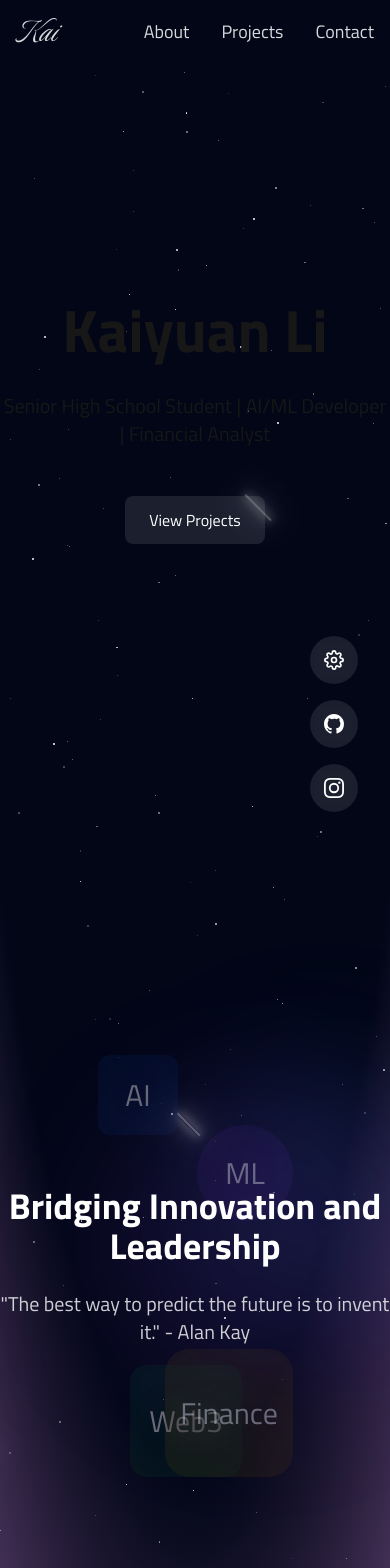
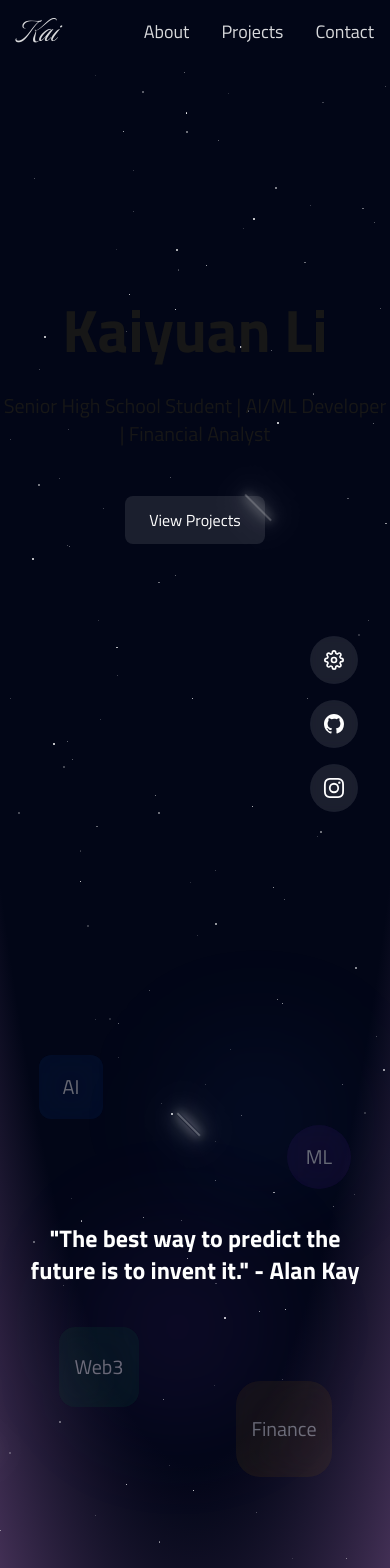
Before and after one commit to Kaiyuanli7/Personal-Website, a Next.js app: page /casual in a window 390 px wide. Shown: the top 1568 px of the page. Built offline with nearby package versions, Linux system fonts and the light colour scheme.

Commit message:
Background consistency and mobile alignment fixes

```diff
--- a/app/about/page.tsx
+++ b/app/about/page.tsx
@@ -4,6 +4,12 @@ import { useEffect, useRef } from 'react'
 import { motion } from 'framer-motion'
 import { useScroll as useLenisScroll } from '@/context/ScrollContext'
 import ContentSection from '@/components/sections/ContentSection'
+import dynamic from 'next/dynamic'
+
+const StarsBackground = dynamic(() => import('@/components/ui/StarsBackground'), {
+  ssr: false,
+  loading: () => null
+})
 
 export default function About() {
   const { lenis } = useLenisScroll()
@@ -16,9 +22,14 @@ export default function About() {
   return (
     <motion.div
       ref={sectionRef}
-      className="min-h-screen bg-gray-950"
+      className="min-h-screen bg-gray-950 relative"
     >
-      <ContentSection />
-          </motion.div>
+      <div className="absolute inset-0 z-0">
+        <StarsBackground />
+      </div>
+      <div className="relative z-10">
+        <ContentSection />
+      </div>
+    </motion.div>
   )
 }
--- a/app/globals.css
+++ b/app/globals.css
@@ -20,6 +20,7 @@ a, button, input, textarea, select, [role="button"] {
 * {
   cursor: none !important;
 }
+
 
 /* Force cursor: none on the root */
 :root {
--- a/app/page.tsx
+++ b/app/page.tsx
@@ -6,6 +6,12 @@ import Link from 'next/link'
 import { useRouter } from 'next/navigation'
 import { GlowingEffect } from "@/components/ui/glowing-effect"
 import { Box, Palette, Laptop, Sparkles, Code } from "lucide-react"
+import dynamic from 'next/dynamic'
+
+const Scene = dynamic(() => import('@/components/ui/StarsBackground'), {
+  ssr: false,
+  loading: () => null,
+})
 
 export default function LandingPage() {
   const router = useRouter()
@@ -52,8 +58,13 @@ export default function LandingPage() {
       ref={containerRef}
       className="h-screen relative bg-gray-950 overflow-hidden"
     >
+      {/* Stars background */}
+      <div className="absolute inset-0 z-0">
+        <Scene />
+      </div>
+
       {/* Initial hero section */}
-      <div className="h-full w-full flex flex-col items-center justify-center overflow-hidden">
+      <div className="h-full w-full flex flex-col items-center justify-center overflow-hidden relative z-10">
         <motion.div
           style={{
             y: y,
@@ -112,15 +123,6 @@ export default function LandingPage() {
           </AnimatePresence>
         </motion.div>
       </div>
-
-      {/* Background glow effect */}
-      <div className="absolute inset-0 pointer-events-none">
-        <div className="absolute top-1/3 left-1/4 w-96 h-96 bg-blue-500/10 rounded-full filter blur-[100px]" />
-        <div className="absolute bottom-1/3 right-1/4 w-96 h-96 bg-purple-500/10 rounded-full filter blur-[100px]" />
-      </div>
-
-      {/* Background mesh gradient */}
-      <div className="fixed inset-0 bg-gray-950 bg-opacity-60 z-[-1]" />
     </main>
   )
 }
--- a/components/sections/ContentSection.tsx
+++ b/components/sections/ContentSection.tsx
@@ -162,7 +162,7 @@ export default function ContentSection() {
   }, [lenis, activeSection, isScrolling])
 
   return (
-    <section ref={sectionRef} className="relative pt-0 pb-48 bg-gray-950 scroll-smooth">
+    <section ref={sectionRef} className="relative pt-0 pb-48 scroll-smooth">
       <div className="container-custom relative">
         {/* Intro Banner Section */}
         <div ref={introBannerRef} className="min-h-screen mb-32 snap-start">
@@ -255,13 +255,13 @@ export default function ContentSection() {
 
               {/* Scroll indicator */}
               <motion.div
-                className="absolute bottom-12 left-1/2 transform -translate-x-1/2 flex flex-col items-center"
+                className="absolute left-1/2 -translate-x-1/2 bottom-8 md:bottom-12 flex flex-col items-center w-full max-w-[200px] mx-auto px-4"
                 style={{ opacity: useTransform(introBannerProgress, [0, 0.3], [1, 0]) }}
                 initial={{ opacity: 0, y: 20 }}
                 animate={{ opacity: 1, y: 0 }}
                 transition={{ delay: 2, duration: 0.8 }}
               >
-                <p className="text-white/70 mb-2 font-body">Scroll to explore</p>
+                <p className="text-white/70 mb-2 font-body text-center text-sm md:text-base">Scroll to explore</p>
                 <motion.div
                   className="w-6 h-10 border-2 border-white/30 rounded-full flex justify-center p-1"
                   initial={{ opacity: 0.5 }}
--- a/components/sections/HeroSection.tsx
+++ b/components/sections/HeroSection.tsx
@@ -131,36 +131,36 @@ export default function HeroSection() {
           <div className="absolute inset-0 z-0">
             {/* Tech icons floating with parallax */}
             <motion.div
-              className="absolute top-1/4 left-1/4 w-20 h-20 bg-blue-600/20 rounded-xl flex items-center justify-center backdrop-blur-lg"
+              className="absolute top-1/4 left-[10%] md:left-1/4 w-16 h-16 md:w-20 md:h-20 bg-blue-600/20 rounded-xl flex items-center justify-center backdrop-blur-lg"
               style={{ y: y1, rotate: rotate1, scale: scale1, opacity: opacity1 }}
             >
-              <span className="text-white text-3xl">AI</span>
+              <span className="text-white text-xl md:text-3xl">AI</span>
             </motion.div>
 
             <motion.div
-              className="absolute top-1/3 right-1/4 w-24 h-24 bg-purple-600/20 rounded-full flex items-center justify-center backdrop-blur-lg"
+              className="absolute top-1/3 right-[10%] md:right-1/4 w-16 h-16 md:w-24 md:h-24 bg-purple-600/20 rounded-full flex items-center justify-center backdrop-blur-lg"
               style={{ y: y2, rotate: rotate2, scale: scale2, opacity: opacity2 }}
             >
-              <span className="text-white text-3xl">ML</span>
+              <span className="text-white text-xl md:text-3xl">ML</span>
             </motion.div>
 
             <motion.div
-              className="absolute bottom-1/4 left-1/3 w-28 h-28 bg-green-600/20 rounded-2xl flex items-center justify-center backdrop-blur-lg"
+              className="absolute bottom-1/3 md:bottom-1/4 left-[15%] md:left-1/3 w-20 h-20 md:w-28 md:h-28 bg-green-600/20 rounded-2xl flex items-center justify-center backdrop-blur-lg"
               style={{ y: y3, rotate: rotate1, scale: scale1, opacity: opacity1 }}
             >
-              <span className="text-white text-3xl">Web3</span>
+              <span className="text-white text-xl md:text-3xl">Web3</span>
             </motion.div>
 
             <motion.div
-              className="absolute bottom-1/4 right-1/4 w-32 h-32 bg-yellow-600/20 rounded-3xl flex items-center justify-center backdrop-blur-lg"
+              className="absolute bottom-1/4 right-[15%] md:right-1/4 w-24 h-24 md:w-32 md:h-32 bg-yellow-600/20 rounded-3xl flex items-center justify-center backdrop-blur-lg"
               style={{ y: y1, rotate: rotate2, scale: scale2, opacity: opacity2 }}
             >
-              <span className="text-white text-3xl">Finance</span>
+              <span className="text-white text-xl md:text-3xl">Finance</span>
             </motion.div>
           </div>
 
-          {/* Animated lines connecting elements */}
-          <svg className="absolute inset-0 w-full h-full z-0 opacity-30">
+          {/* Animated lines connecting elements - adjusted for mobile */}
+          <svg className="absolute inset-0 w-full h-full z-0 opacity-30 hidden md:block">
             <motion.path
               d="M200,100 C300,50 400,150 500,200"
               stroke="rgba(255,255,255,0.3)"
@@ -177,8 +177,8 @@ export default function HeroSection() {
             />
           </svg>
 
-          {/* Text overlay */}
-          <div className="absolute inset-0 flex items-center justify-center z-10">
+          {/* Text overlay - adjusted for mobile */}
+          <div className="absolute inset-0 flex items-center justify-center z-10 px-4">
             <motion.div
               className="text-center"
               initial={{ opacity: 0, y: 20 }}
@@ -186,28 +186,28 @@ export default function HeroSection() {
               transition={{ delay: 0.2, duration: 0.8 }}
             >
               <motion.h2
-                className="text-4xl md:text-5xl font-bold text-white mb-6"
+                className="text-2xl md:text-4xl lg:text-5xl font-bold text-white mb-6 max-w-[90vw] md:max-w-none mx-auto"
                 style={{ y: useTransform(scrollYProgress, [0, 1], [0, -50]) }}
               >
-                Bridging Innovation and Leadership
+                 "The best way to predict the future is to invent it." - Alan Kay
               </motion.h2>
               <motion.p
-                className="text-xl text-white/80 max-w-2xl mx-auto"
+                className="text-lg md:text-xl text-white/80 max-w-2xl mx-auto px-4 md:px-0"
                 style={{ y: useTransform(scrollYProgress, [0, 1], [0, -30]) }}
               >
-                "The best way to predict the future is to invent it." - Alan Kay
+
               </motion.p>
             </motion.div>
           </div>
 
-          {/* Decorative glowing orbs */}
+          {/* Decorative glowing orbs - adjusted for mobile */}
           <div className="absolute inset-0 overflow-hidden">
             <motion.div
-              className="absolute top-1/4 left-1/2 w-64 h-64 rounded-full bg-blue-500/10 blur-3xl"
+              className="absolute top-1/4 left-1/2 w-32 md:w-64 h-32 md:h-64 rounded-full bg-blue-500/10 blur-3xl"
               style={{ x: useTransform(scrollYProgress, [0, 1], [0, -100]), scale: useTransform(scrollYProgress, [0, 1], [1, 1.5]) }}
             />
             <motion.div
-              className="absolute bottom-1/3 left-1/4 w-80 h-80 rounded-full bg-purple-500/10 blur-3xl"
+              className="absolute bottom-1/3 left-1/4 w-40 md:w-80 h-40 md:h-80 rounded-full bg-purple-500/10 blur-3xl"
               style={{ x: useTransform(scrollYProgress, [0, 1], [0, 100]), scale: useTransform(scrollYProgress, [0, 1], [1, 0.7]) }}
             />
           </div>
--- a/components/ui/Scene.tsx
+++ /dev/null
@@ -1,15 +0,0 @@
-'use client'
-
-import React, { Suspense } from 'react'
-import { Canvas } from '@react-three/fiber'
-import { Stars } from '@react-three/drei'
-
-export default function Scene() {
-  return (
-    <Canvas>
-      <Suspense fallback={null}>
-        <Stars radius={50} count={2500} factor={4} fade speed={2} />
-      </Suspense>
-    </Canvas>
-  )
-}
```
